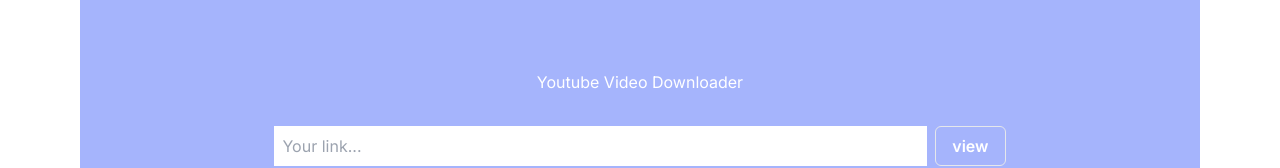
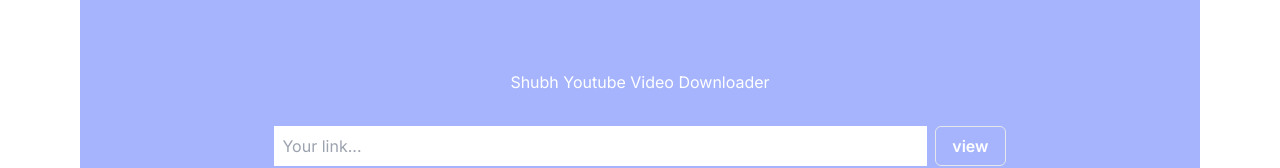
Before and after one commit to shubham947222/youtube-video-downloader, a Next.js app: page / in a window 1280 px wide. Shown: the part 159-327 px from the top of the page. Built offline with nearby package versions, Linux system fonts and the light colour scheme.

Commit message:
text change

```diff
--- a/app/page.jsx
+++ b/app/page.jsx
@@ -46,7 +46,7 @@
 
       <div className="flex text-white bg-indigo-300 rounded-md flex-col items-center min-h-[450px] w-full justify-center">
         <h3>
-          {loading ? "Thank you for waiting" : "Youtube Video Downloader"}
+          {loading ? "Thank you for waiting" : "Shubh Youtube Video Downloader"}
         </h3>
         {loading ? (
           <div className="loader mt-3"></div>
```
